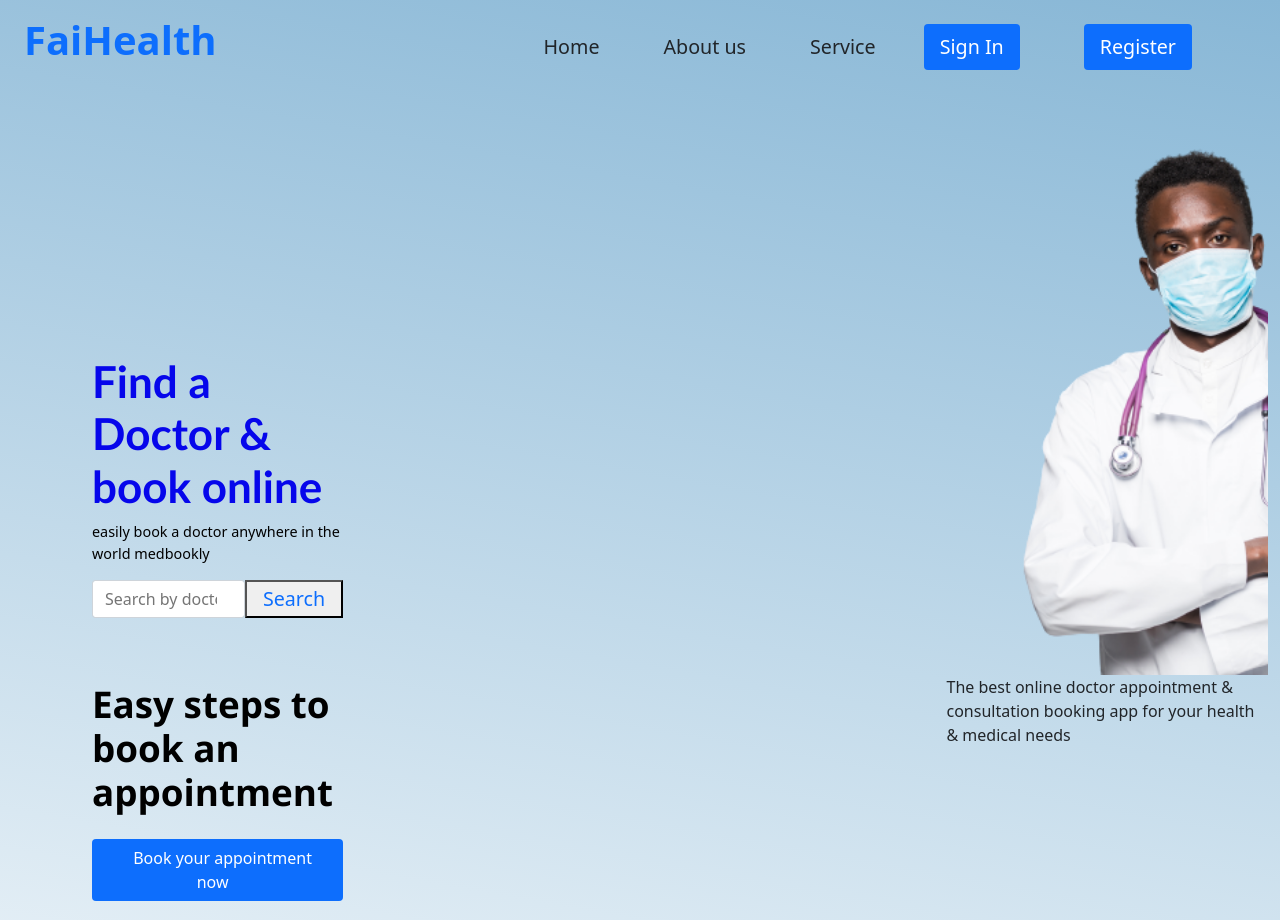
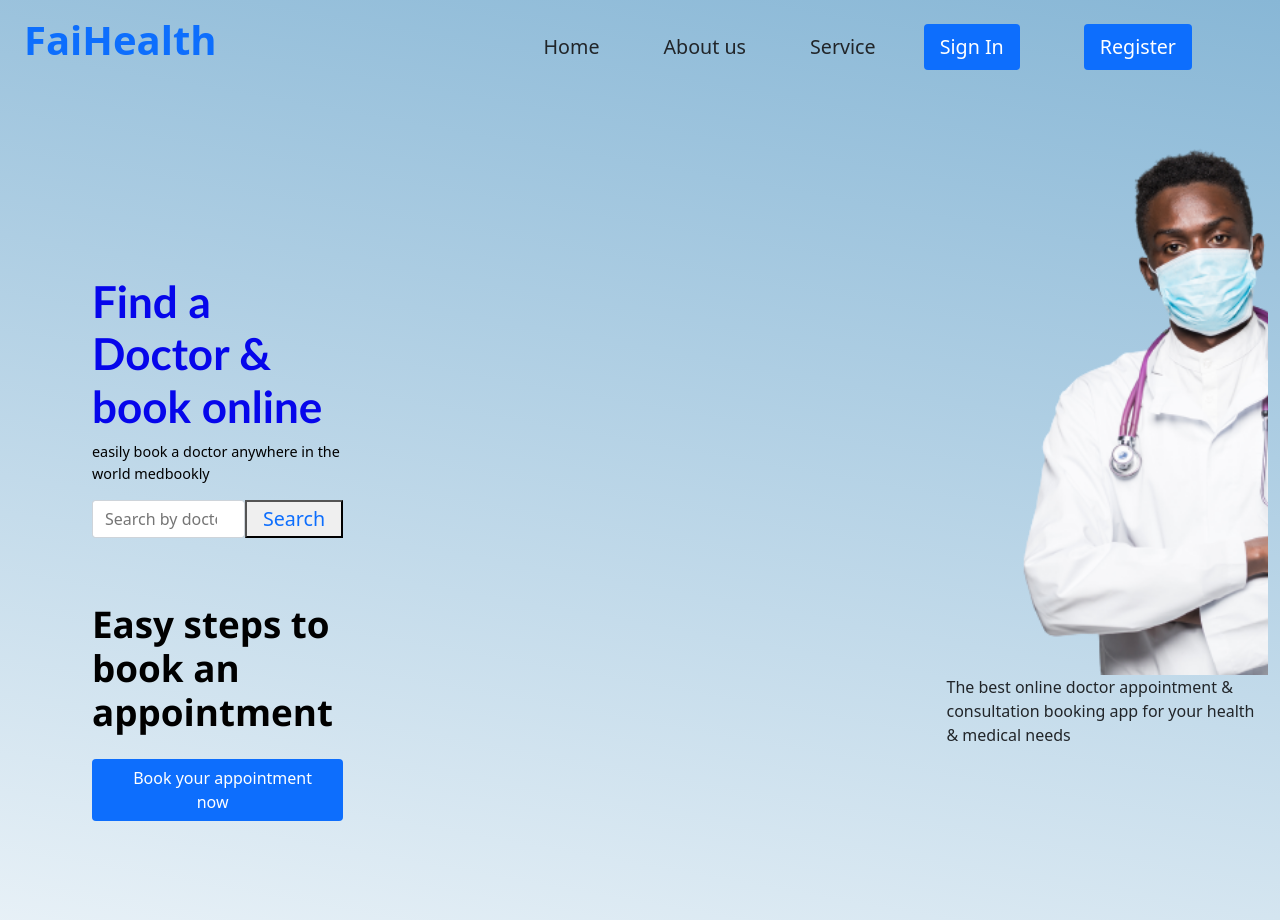
Before and after one commit to Abrash32/Health, a plain HTML site: page index.html in a window 1280 px wide. Shown: the top 920 px of the page. Drawn offline with Linux system fonts and the light colour scheme.

Commit message:
adjusted the left handsid

```diff
--- a/css/style.css
+++ b/css/style.css
@@ -19,13 +19,13 @@ header{
 
 #hero1{
     padding-top: 5px;
-    min-height: 50vh;
+    min-height: 40vh;
 }
 
 .leftside{
     margin: 5rem;
     width: 20%;
-    padding-top: 10rem;
+    padding-top: 5rem;
 
 }
 
```
